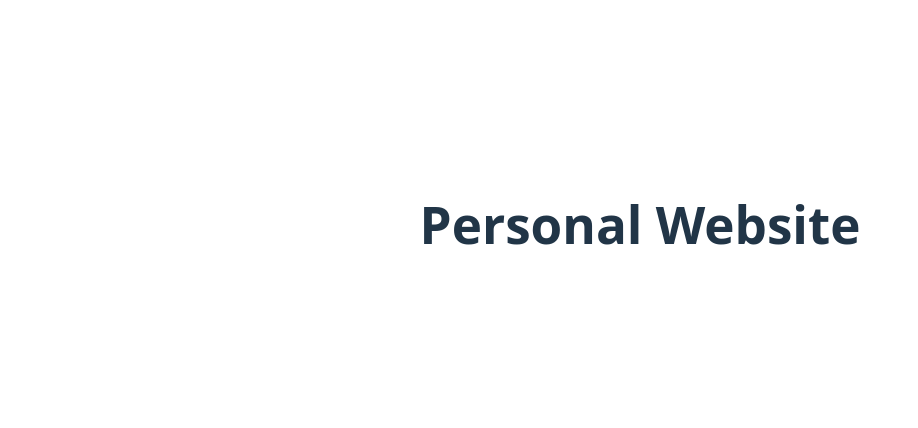
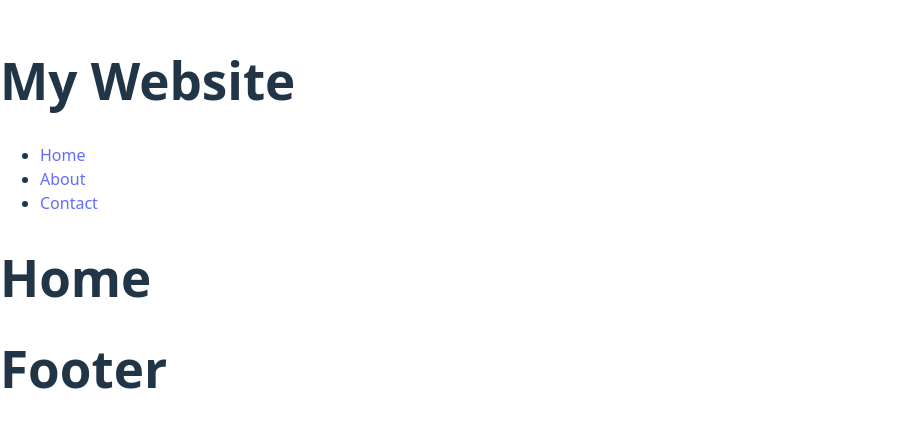
Before and after one commit to cucui14/personal-website, a React (Vite) app: page / in a window 1280 px wide. Shown: the part 176-604 px from the top of the page, without its empty margins (0-918 px from the left). Built offline with nearby package versions, Linux system fonts and the light colour scheme.

Commit message:
Added pages Home, About, Contact, NotFound. Added Header, Footer, Navbar and Layout

```diff
--- a/package.json
+++ b/package.json
@@ -11,7 +11,8 @@
   },
   "dependencies": {
     "react": "^19.0.0",
-    "react-dom": "^19.0.0"
+    "react-dom": "^19.0.0",
+    "react-router-dom": "^7.4.0"
   },
   "devDependencies": {
     "@eslint/js": "^9.21.0",
--- a/src/App.jsx
+++ b/src/App.jsx
@@ -1,13 +1,24 @@
-import './App.css'
-import Header from './components/Header/Header'
-
+import React from 'react';
+import { BrowserRouter as Router, Routes, Route } from 'react-router-dom';
+import Home from './pages/Home.jsx';
+import About from './pages/About.jsx';
+import Contact from './pages/Contact.jsx';
+import NotFound from './pages/NotFound.jsx';
+import Layout from './components/layout/Layout.jsx';
 function App() {
 
   return (
-    <>
-      <Header />
-    </>
+    <Router>
+      <Layout>
+        <Routes>
+          <Route path="/" element={<Home />} />
+          <Route path="/about" element={<About />} />
+          <Route path="/contact" element={<Contact />} />
+          <Route path="*" element={<NotFound />} />
+        </Routes>
+      </Layout>
+    </Router>
   )
 }
 
-export default App
+export default App;
--- a/src/components/Footer/Footer.jsx
+++ b/src/components/Footer/Footer.jsx
@@ -0,0 +1,9 @@
+const Footer = () => {
+    return (
+        <div>
+            <h1>Footer</h1>
+        </div>
+    )
+}
+
+export default Footer;
--- a/src/components/Header/Header.jsx
+++ b/src/components/Header/Header.jsx
@@ -1,7 +1,10 @@
+import Navbar from "../navbar/Navbar";
+
 const Header = () => {
     return (
         <header>
-            <h1>Personal Website</h1>
+            <h1>My Website</h1>
+            <Navbar />
         </header>
     )
 }
--- /dev/null
+++ b/src/components/layout/Layout.jsx
@@ -0,0 +1,14 @@
+import Header from '../header/Header.jsx';
+import Footer from '../footer/Footer.jsx';
+
+const Layout = ({ children }) => {
+    return (
+        <div>
+            <Header />
+            <main>{children}</main>
+            <Footer />
+        </div>
+    )
+}
+
+export default Layout;
--- /dev/null
+++ b/src/components/navbar/Navbar.jsx
@@ -0,0 +1,13 @@
+import { Link } from 'react-router-dom';
+
+const Navbar = () => {
+    return (
+        <ul>
+            <li><Link to="/">Home</Link></li>
+            <li><Link to="/about">About</Link></li>
+            <li><Link to="/contact">Contact</Link></li>
+        </ul>
+    )
+}
+
+export default Navbar;
--- /dev/null
+++ b/src/pages/About.jsx
@@ -0,0 +1,9 @@
+const About = () => {
+    return (
+        <div>
+            <h1>About</h1>
+        </div>
+    )
+}
+
+export default About;
--- /dev/null
+++ b/src/pages/Contact.jsx
@@ -0,0 +1,9 @@
+const Contact = () => {
+    return (
+        <div>
+            <h1>Contact</h1>
+        </div>
+    )
+}
+
+export default Contact;
--- /dev/null
+++ b/src/pages/Home.jsx
@@ -0,0 +1,9 @@
+const Home = () => {
+    return (
+        <div>
+            <h1>Home</h1>
+        </div>
+    )
+}
+
+export default Home;
--- /dev/null
+++ b/src/pages/NotFound.jsx
@@ -0,0 +1,9 @@
+const NotFound = () => {
+    return (
+        <div>
+            <h1>404</h1>
+        </div>
+    )
+}
+
+export default NotFound;
```
Also changed, not shown: src/components/Main/Main.jsx (deleted), 1 other file (tests, documents, lock files or other folders).
